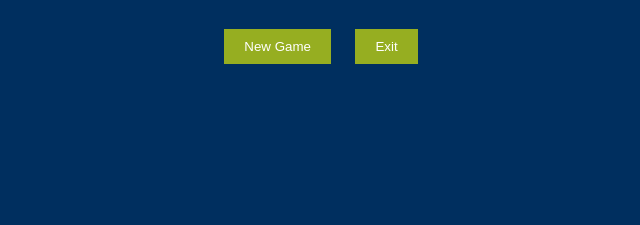
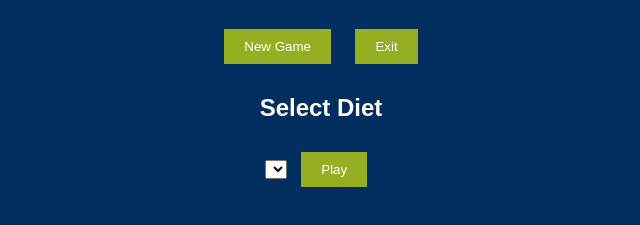
Before and after one commit to PietroGalizia/Serpendeleev-Chimica3330, a plain HTML site: page JED.html in a window 1280 px wide. Shown: the part 61-286 px from the top of the page, without its empty margins (319-959 px from the left). Drawn offline with Linux system fonts and the light colour scheme.

Commit message:
Update JED.html

```diff
--- a/JED.html
+++ b/JED.html
@@ -12,7 +12,7 @@
             text-align: center;
         }
         #mainMenu, #dietSelection, #gameCanvas {
-            display: none;
+            display: block; /* Rendi visibili gli elementi per il test */
         }
         #gameCanvas {
             background-color: #002F5F;
```
